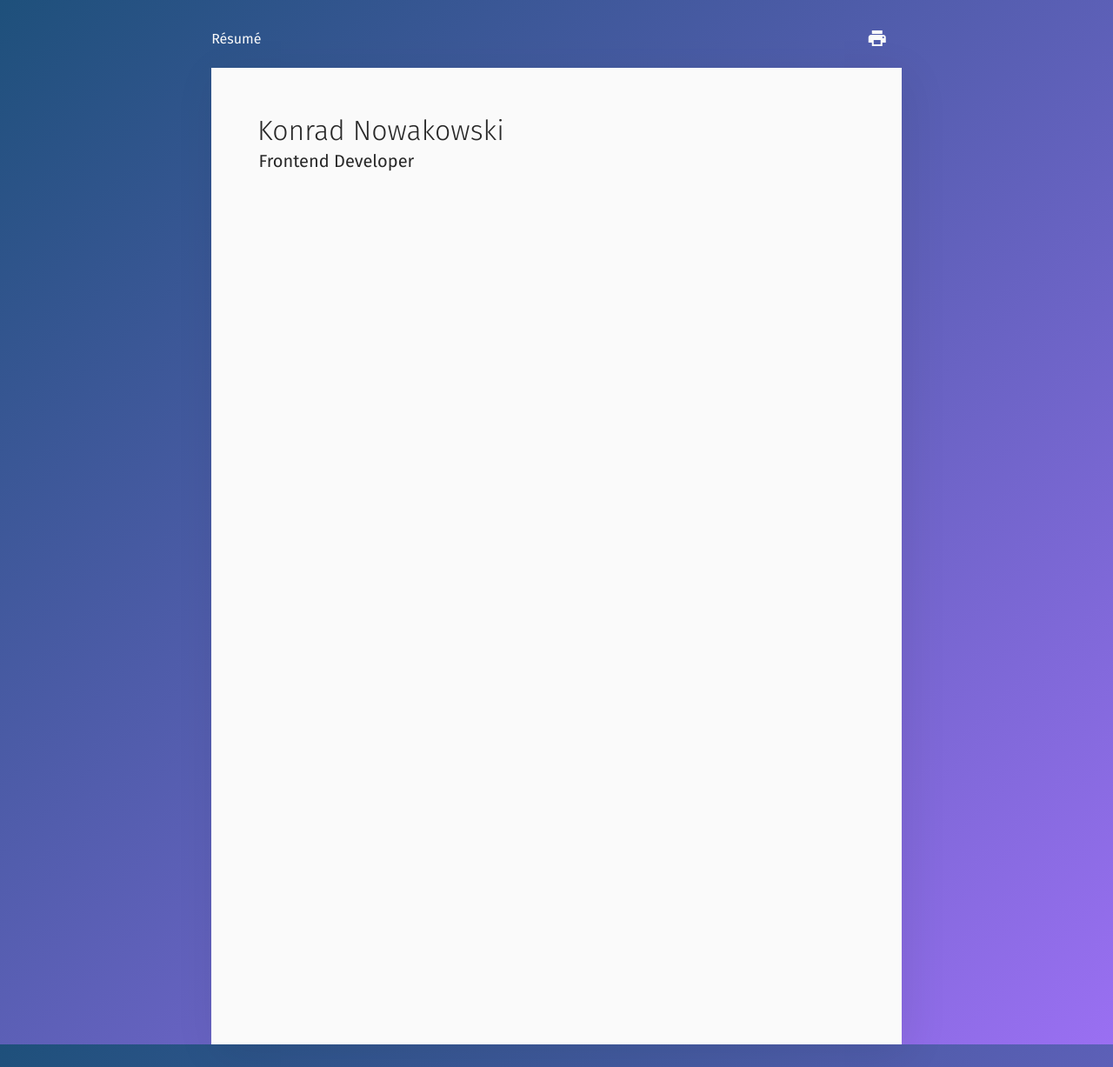
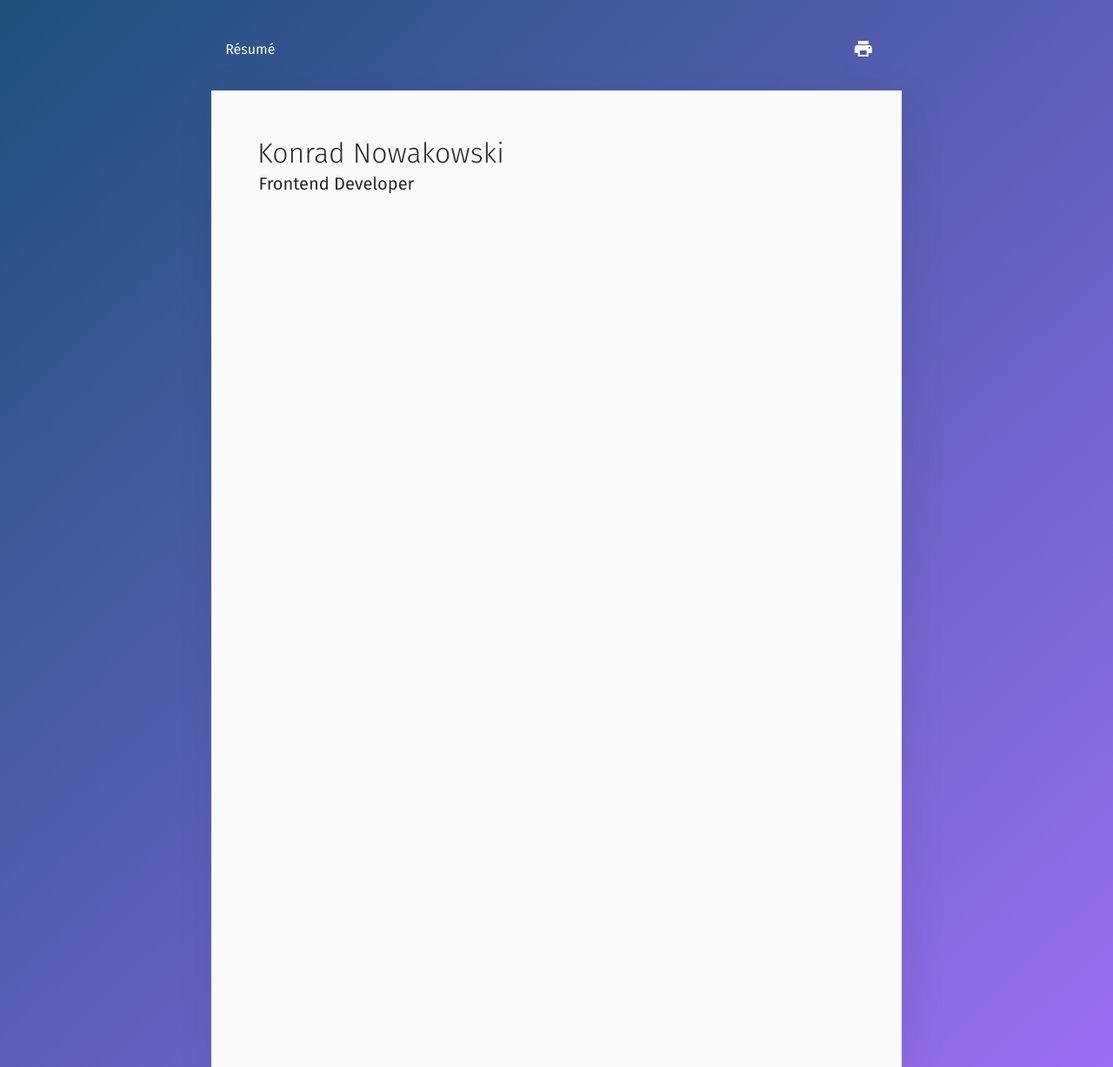
Before and after one commit to lethiandev/resume, a Jekyll site: the page built from index.html, in a window 1280 px wide. Shown: the whole page at 87% size. Built offline with Jekyll 4.4.1, drawn with Linux system fonts in a browser that asks for light colours.

Commit message:
Fix header sizing

```diff
--- a/_sass/theme.scss
+++ b/_sass/theme.scss
@@ -17,7 +17,8 @@ body {
 }
 
 .header {
-  padding: 20px 0 10px 0;
+  padding: 32px 16px;
+  padding-bottom: 24px;
   color: #fafafa;
 
   display: flex;
```
